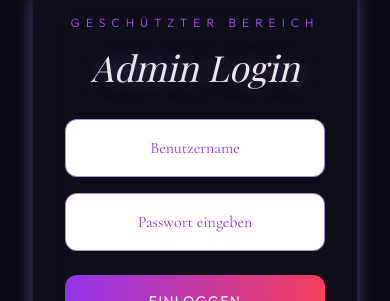
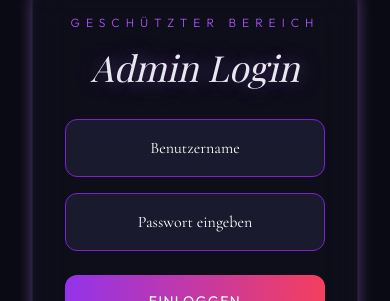
Before and after one commit to Vikingo1312/yvonne-knupper, a Next.js app: page /admin/login in a window 390 px wide. Shown: the part 307-608 px from the top of the page. Built offline with nearby package versions, Linux system fonts and the light colour scheme; no server answers; the database is empty; a web font is replaced by a local one.

Commit message:
v16: Fix mobile login input visibility + WebKit text color

```diff
--- a/src/app/admin/login/page.tsx
+++ b/src/app/admin/login/page.tsx
@@ -53,7 +53,9 @@ export default function AdminLoginPage() {
                             onChange={(e) => setUsername(e.target.value)}
                             required
                             placeholder="Benutzername"
-                            className="w-full bg-surface-dark/50 border border-mystic-800/50 rounded-xl px-4 py-4 text-white placeholder-mystic-600 focus:outline-none focus:border-mystic-500 transition-colors text-center"
+                            autoComplete="username"
+                            className="w-full rounded-xl px-4 py-4 text-base focus:outline-none focus:border-mystic-500 transition-colors text-center border border-mystic-700"
+                            style={{ backgroundColor: '#1a1a2e', color: '#ffffff', WebkitTextFillColor: '#ffffff' }}
                         />
                         <input
                             type="password"
@@ -61,7 +63,9 @@ export default function AdminLoginPage() {
                             onChange={(e) => setPassword(e.target.value)}
                             required
                             placeholder="Passwort eingeben"
-                            className="w-full bg-surface-dark/50 border border-mystic-800/50 rounded-xl px-4 py-4 text-white placeholder-mystic-600 focus:outline-none focus:border-mystic-500 transition-colors text-center"
+                            autoComplete="current-password"
+                            className="w-full rounded-xl px-4 py-4 text-base focus:outline-none focus:border-mystic-500 transition-colors text-center border border-mystic-700"
+                            style={{ backgroundColor: '#1a1a2e', color: '#ffffff', WebkitTextFillColor: '#ffffff' }}
                         />
                     </div>
 
```
